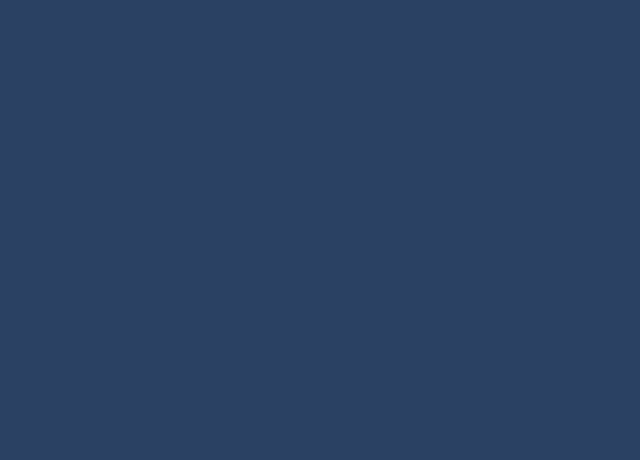
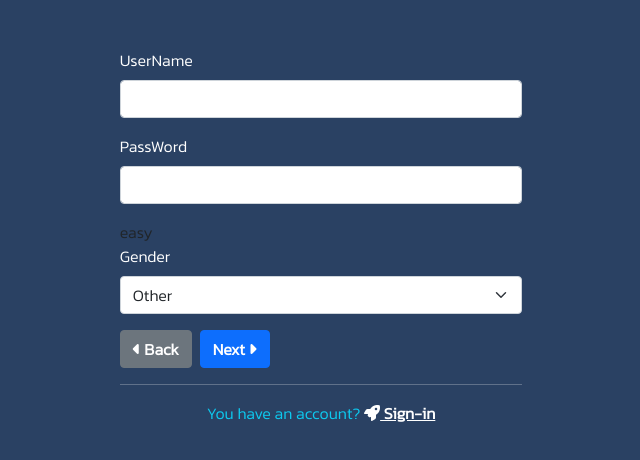
Before and after one commit to uranus1038/react-app, a React (Create React App) app: page /register in a window 1280 px wide. Both pictures are taken after a click on the button "Next". Shown: the top 460 px of the page, without its empty margins (319-959 px from the left). Built offline with nearby package versions, Linux system fonts and the light colour scheme.

Commit message:
Edit register

```diff
--- a/src/components/register/RegisterForm.jsx
+++ b/src/components/register/RegisterForm.jsx
@@ -5,9 +5,11 @@ import '../css/Register.css'
 
 //Components
 import FormFirst from "./formFirst";
+import FormSecond from "./formSecond";
+import FormThird from "./formThird";
 
 const RegisterForm = () => {
-
+    // link page
     const LINK_NAVIGATE = useNavigate();
 
 
@@ -23,19 +25,24 @@ const RegisterForm = () => {
                             <form >
                                 <div class="carousel-inner">
                                     <div class="carousel-item active">
-                                    <FormFirst/>
+                                        <FormFirst />
                                     </div>
                                     <div class="carousel-item">
+                                        <FormSecond />
                                     </div>
                                     <div class="carousel-item">
-                                    <img src="..." class="d-block w-100" alt="..." />
+                                        <FormThird />
                                     </div>
+                                </div>
+                                <hr className="text-white" />
+                                <div className="text-info text-center">
+                                    You have an account? <a href="" class="text-white fw-bolder"><i class="fa fa-rocket" ></i> Sign-in</a>
                                 </div>
                             </form>
                         </div>
-
                     </div>
                 </div>
+
             </div>
         </>
     );
--- a/src/components/register/formFirst.jsx
+++ b/src/components/register/formFirst.jsx
@@ -4,7 +4,7 @@ import { useNavigate } from "react-router-dom";
 import '../css/Register.css'
 
 const FormFirst = () => {
-
+    //link page
     const LINK_NAVIGATE = useNavigate();
 
     // Func autoTab
@@ -40,10 +40,7 @@ const FormFirst = () => {
 
                 <button id="btn-next" class="btn btn-primary fw-bolder" type="button" data-bs-target="#carouselExampleIndicators"
                     data-bs-slide="next">Next <i className="fas fa-caret-right"></i></button>
-                <hr className="text-white" />
-                <div className="text-info text-center">
-                    You have an account? <a href="" class="text-white fw-bolder"><i class="fa fa-rocket" ></i> Sign-in</a>
-                </div>
+
 
         </>
     );
--- /dev/null
+++ b/src/components/register/formSecond.jsx
@@ -0,0 +1,53 @@
+import React from "react";
+import { useState } from "react";
+const FormSecond = () => {
+
+   let pass_ch = false ; // check value password
+
+   // Func check password easy > very good password
+   function doc()
+   {
+    if(document.getElementById("password").value.length > 9)
+    {
+        pass_ch = true ;
+    }else
+    {
+        pass_ch = false ;
+    }
+
+   }
+    return (
+        <>
+            {/* form step two  */}
+            <div class="mb-3">
+                <label for="exampleInputEmail1" class="form-label text-white">UserName</label>
+                <input type="text" class="form-control" id="exampleInputEmail1" aria-describedby="emailHelp" />
+            </div>
+            <div class="mb-3">
+                <label for="exampleInputPassword1" class="form-label text-white">PassWord</label>
+                <div class="input-group flex-nowrap ">
+                    <input name="passWord" placeholder="" type="password" class="form-control" id="password"
+                    onChange={
+
+                         ()=>  { doc()}
+
+                    }/>
+                </div>
+            </div>
+           {(pass_ch == true)? <div>hi</div> : <div>easy</div>}
+            <label for="exampleInputEmail1" class="form-label text-white">Gender</label>
+            <select class="form-select mb-3" aria-label="Default select example">
+                <option selected>Other</option>
+                <option value="1">Male</option>
+                <option value="2">Female</option>
+
+            </select>
+            <button id="btn-next" class="btn btn-secondary fw-bolder" type="button" data-bs-target="#carouselExampleIndicators"
+                data-bs-slide="prev"><i className="fas fa-caret-left"></i> Back</button>
+            <button id="btn-next" class="ms-2 btn btn-primary fw-bolder" type="button" data-bs-target="#carouselExampleIndicators"
+                data-bs-slide="next">Next <i className="fas fa-caret-right"></i></button>
+        </>
+    );
+}
+
+export default FormSecond;
--- /dev/null
+++ b/src/components/register/formThird.jsx
@@ -0,0 +1,20 @@
+import React from "react";
+
+const FormThird =()=>
+{
+    return(
+        <>
+            {/* form step three  */}
+            <div class="mb-3">
+                <label for="exampleInputEmail1" class="form-label text-white fw-bolder">#TagName</label>
+                <input placeholder="Name used in the game" type="text" class="form-control" id="exampleInputEmail1" aria-describedby="emailHelp" />
+            </div>
+            <button id="btn-next" class="btn btn-secondary fw-bolder" type="button" data-bs-target="#carouselExampleIndicators"
+                data-bs-slide="prev"><i className="fas fa-caret-left"></i> Back</button>
+            <button id="btn-next" class="ms-2 btn btn-primary fw-bolder"
+            type="button">Register <i className="fas fa-paper-plane"></i></button>
+        </>
+    );
+}
+
+export default FormThird;
```
Lines whose indentation alone changed are shown as unchanged.
